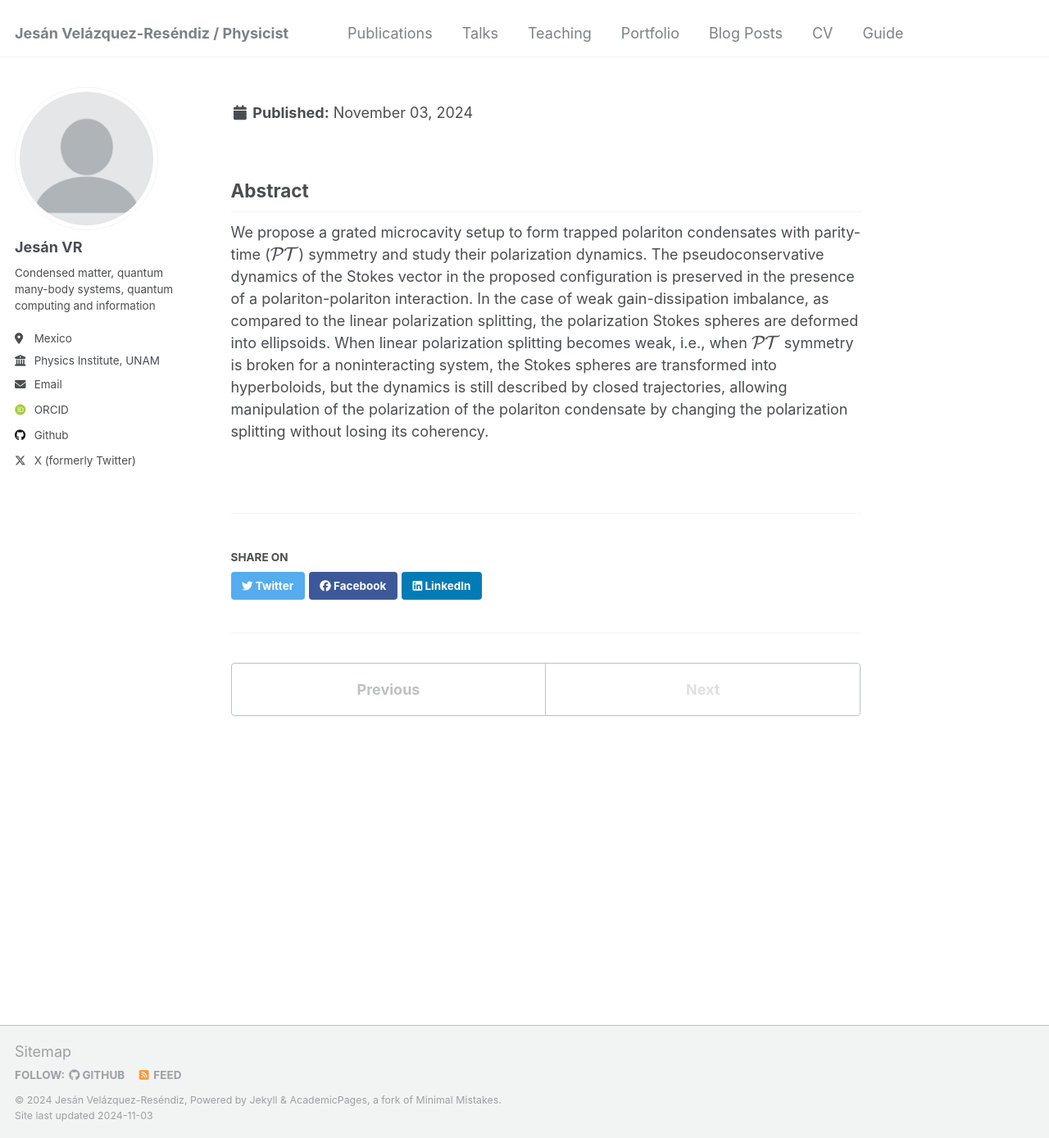
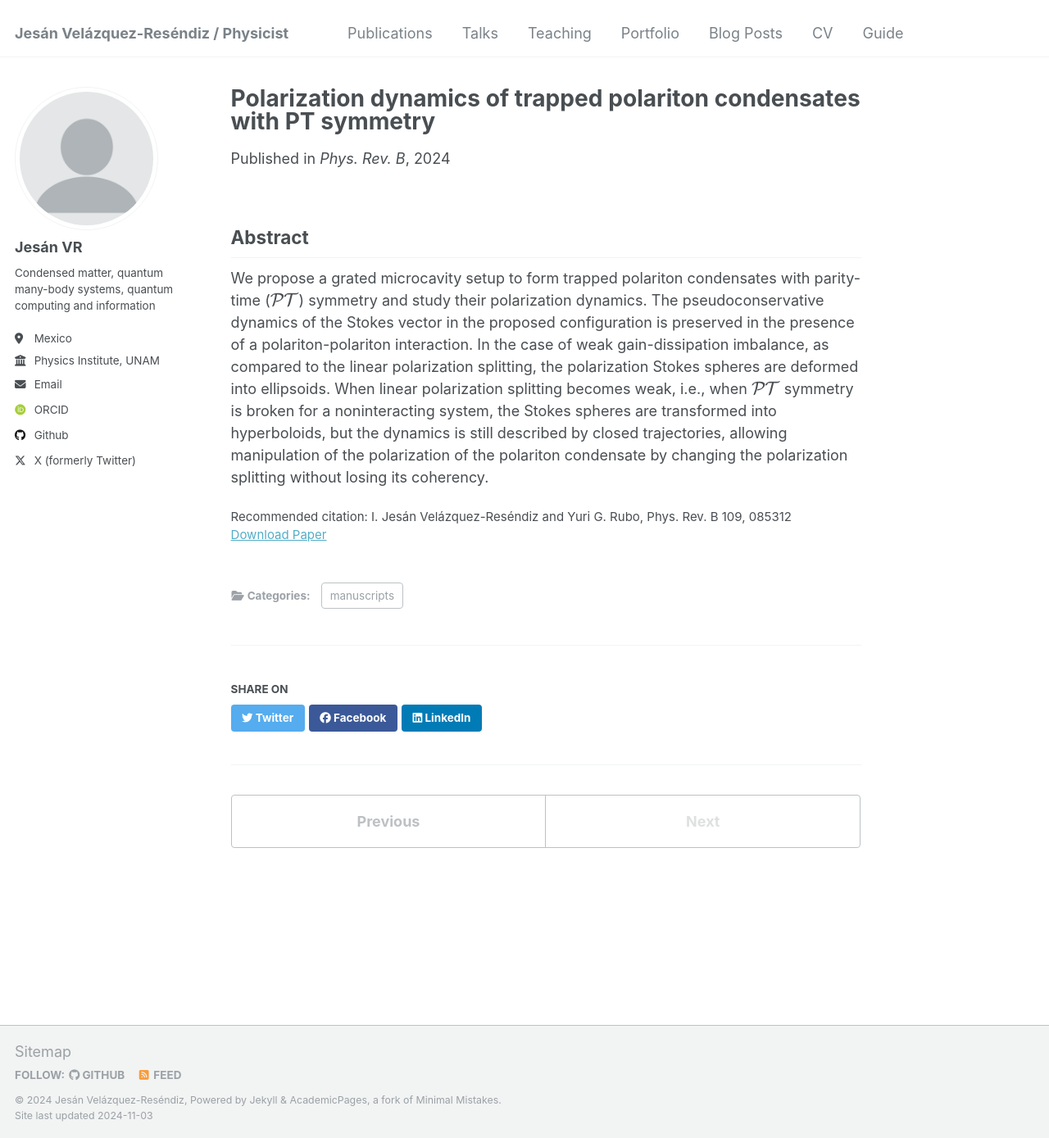
Before and after one commit to jesan-velazquez-resendiz/jesan-velazquez-resendiz.github.io, a Jekyll site: the page built from _publications/dynamics_polaritonic_condensate_PT-symmetry.md, in a window 1280 px wide and 1389 px high. Shown: the whole window at 82% size. Built offline with Jekyll 4.4.1, drawn with Linux system fonts in a browser that asks for light colours; some web fonts are replaced; some of the changed lines change nothing that is shown.

Commit message:
change _publications/ file for math expressions

```diff
--- a/_publications/dynamics_polaritonic_condensate_PT-symmetry.md
+++ b/_publications/dynamics_polaritonic_condensate_PT-symmetry.md
@@ -1,5 +1,5 @@
 ---
-title: "Polarization dynamics of trapped polariton condensates with \\(\mathcal{PT}\\) symmetry"
+title: "Polarization dynamics of trapped polariton condensates with PT symmetry"
 collection: publications
 category: manuscripts
 permalink: /publication/dynamics_polaritonic_condensate_PT-symmetry
```
